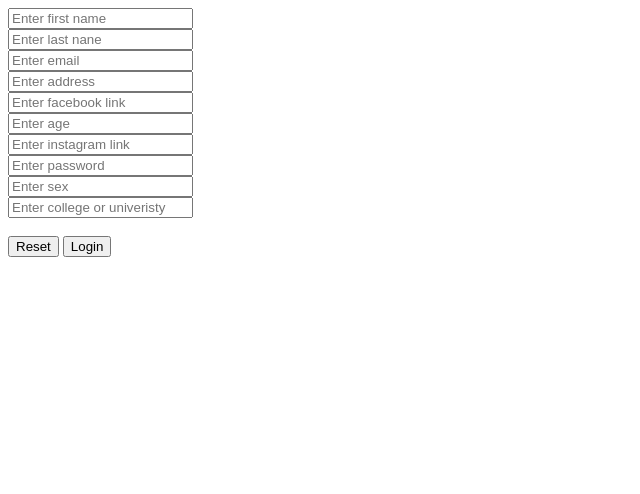
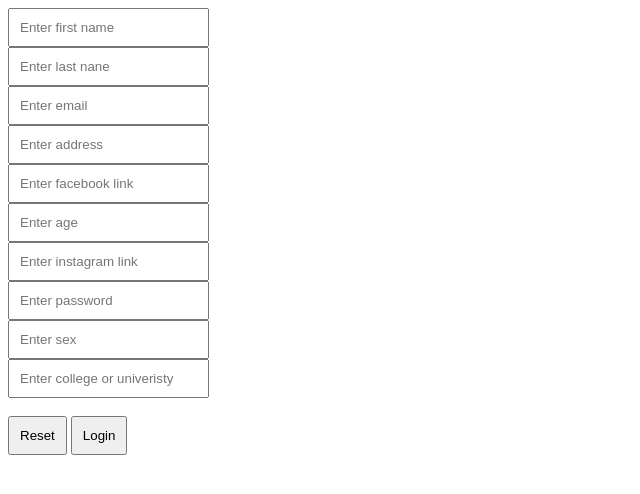
Before and after one commit to httpsaelfricEzekiel/Practice, a PHP site: page / in a window 1280 px wide. Shown: the top 494 px of the page, without its empty margins (0-640 px from the left). Run offline with PHP 8.4, Linux system fonts and the light colour scheme.

Commit message:
Add files via upload

```diff
--- a/wst_php/index.php
+++ b/wst_php/index.php
@@ -4,6 +4,11 @@
     <meta charset="UTF-8">
     <meta name="viewport" content="width=device-width, initial-scale=1.0">
     <title>Profile </title>
+    <style>
+        input {
+            padding: 10px 10px;
+        }
+    </style>
 </head>
 <body>
     <div class="form-container">
@@ -16,7 +21,7 @@
             <br>
             <input type="text" name="address" id="address" placeholder="Enter address" required>
             <br>
-            <input type="text" name="fb_Link" id="fbLink" placeholder="Enter facebook link" required>
+            <input type="text" name="fb_link" id="fbLink" placeholder="Enter facebook link" required>
             <br>
             <input type="number" name="age" id="age" placeholder="Enter age" required>
             <br>
```
